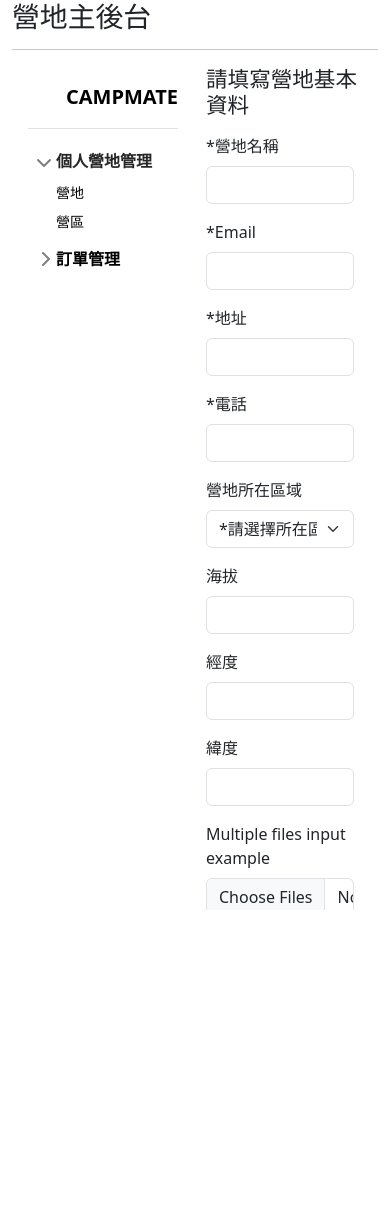
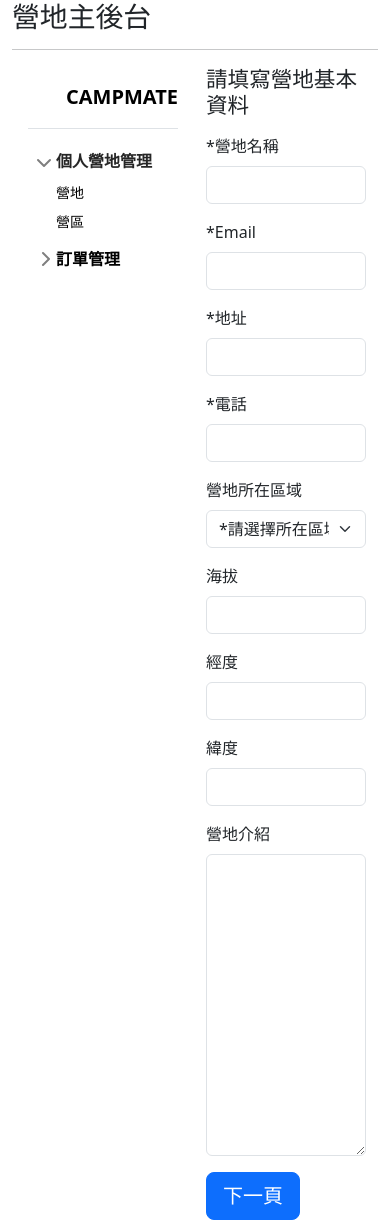
Before and after one commit to tch-robert/CampMate_Management_System, a PHP site: page /campmate/campground/create_campground_info.php in a window 390 px wide. Before the commit the page ends 910 px from the top, so only its background shows below. Run offline with PHP 8.4, Linux system fonts and the light colour scheme; some libraries are stand-ins or nearby versions.

Commit message:
2024/05/31-campground修改

```diff
--- a/campground/create_campground_info.php
+++ b/campground/create_campground_info.php
@@ -14,14 +14,33 @@
         <?php include("../css.php"); ?>
         <link rel="stylesheet" href="./style/sidebars.css">
         <script src="./style/sidebars.js"></script>
+        <style>
+
+        </style>
     </head>
 
     <body>
+    <div class="modal fade" tabindex="-1" id="infoModal">
+        <div class="modal-dialog">
+            <div class="modal-content">
+            <div class="modal-header">
+                <h5 class="modal-title">Modal title</h5>
+                <button type="button" class="btn-close" data-bs-dismiss="modal" aria-label="Close"></button>
+            </div>
+            <div class="modal-body">
+                <p id="infoMessage"></p>
+            </div>
+            <div class="modal-footer">
+                <button type="button" class="btn btn-primary" data-bs-dismiss="modal">確認</button>
+            </div>
+            </div>
+        </div>
+        </div>
         <div class="container">
         <h1>營地主後台</h1>
         <hr>
-        <main class="d-flex ">
-            <div class="p-3" style="width: 280px;">
+        <div class="d-flex">
+            <div class="sidebar p-3" style="width: 280px;">
                 <a href="#" class="d-flex align-items-center pb-3 mb-3 link-body-emphasis text-decoration-none border-bottom">
                 <svg class="bi pe-none me-2" width="30" height="24"><use xlink:href="#bootstrap"></use></svg>
                 <span class="fs-5 fw-semibold">CAMPMATE</span>
@@ -33,7 +52,7 @@
                     </button>
                     <div class="collapse show" id="home-collapse" >
                     <ul class="btn-toggle-nav list-unstyled fw-normal pb-1 small">
-                        <li><a href="#" class="link-body-emphasis d-inline-flex text-decoration-none rounded">營地</a></li>
+                        <li><a href="create_campground_info.php" class="link-body-emphasis d-inline-flex text-decoration-none rounded">營地</a></li>
                         <li><a href="#" class="link-body-emphasis d-inline-flex text-decoration-none rounded">營區</a></li>
                     </ul>
                     </div>
@@ -55,103 +74,190 @@
 
             <div class="container">
                 <h4 class="mb-3">請填寫營地基本資料</h4>
-                <form action="" method="post">
-                <div class="row" style="margin-right: 0;">
-                    <div class="col-12">
-                    <label for="campground_name" class="form-label ">*營地名稱</label>
-                    <input type="text" class="form-control mb-3" id="campground_name" name="campground_name">
-                    </div>
 
-                    <div class="col-12">
-                    <label for="email" class="form-label">*Email</label>
-                    <input type="email" class="form-control mb-3" id="email" name="email">
-                    <div class="invalid-feedback">
-                        Please enter a valid email address for shipping updates.
-                    </div>
-                    </div>
+                <div class="row" style="" >
+                <!-- 第一頁 -->
+                        <div class="col-12 mb-3">
+                        <label for="campground_name" class="form-label ">*營地名稱</label>
+                        <input type="text" class="form-control" id="campground_name" name="campground_name">
+                        <div class="text-danger" id="error1"></div>
+                        </div>
 
-                    <div class="col-12">
-                    <label for="address" class="form-label">*地址</label>
-                    <input type="text" class="form-control mb-3" id="address" name="address">
-                    <div class="invalid-feedback">
-                        Please enter your shipping address.
-                    </div>
-                    </div>
+                        <div class="col-12 mb-3">
+                        <label for="email" class="form-label">*Email</label>
+                        <input type="email" class="form-control" id="email" name="email">
+                        <div class="text-danger" id="error2"></div>
+                        </div>
 
-                    <div class="col-12">
-                    <label for="phone" class="form-label">*電話</label>
-                    <input type="tel" class="form-control mb-3" id="phone" name="phone">
-                    <div class="invalid-feedback">
-                        Please enter your shipping address.
-                    </div>
-                    </div>
+                        <div class="col-12 mb-3">
+                        <label for="address" class="form-label">*地址</label>
+                        <input type="text" class="form-control" id="address" name="address">
+                        <div class="text-danger" id="error3"></div>
+                        </div>
 
-                    <div class="col-md-6">
-                    <label for="position" class="form-label">營地所在區域</label>
-                    <select class="form-select mb-3" id="position" name="position">
-                        <option selected>*請選擇所在區域</option>
-                        <option value="1">北部</option>
-                        <option value="2">中部</option>
-                        <option value="3">南部</option>
-                        <option value="4">東部</option>
-                    </select>
-                    <div class="invalid-feedback">
-                        Please select a valid country.
-                    </div>
-                    </div>
+                        <div class="col-12 mb-3">
+                        <label for="phone" class="form-label">*電話</label>
+                        <input type="tel" class="form-control" id="phone" name="phone">
+                        <div class="text-danger" id="error4"></div>
+                        </div>
 
-                    <div class="col-md-6">
-                        <label for="altitude" class="form-label">海拔</label>
-                        <input type="text" class="form-control mb-3" id="altitude" name="altitude">
-                        <div class="invalid-feedback">
-                            Please enter your shipping address.
+                        <div class="col-md-6 mb-3">
+                        <label for="position" class="form-label">營地所在區域</label>
+                        <select class="form-select" id="position" name="position">
+                            <option selected>*請選擇所在區域</option>
+                            <option value="北部">北部</option>
+                            <option value="中部">中部</option>
+                            <option value="南部">南部</option>
+                            <option value="東部">東部</option>
+                        </select>
+                        <div class="text-danger" id="error5"></div>
                         </div>
-                    </div>
 
-                    <div class="col-md-6">
-                    <label for="longitude" class="form-label">經度</label>
-                    <input type="text" class="form-control mb-3" id="longitude" name="longitude">
-                    <div class="invalid-feedback">
-                        Name on card is required
-                    </div>
-                    </div>
+                        <div class="col-md-6 mb-3">
+                            <label for="altitude" class="form-label">海拔</label>
+                            <input type="text" class="form-control" id="altitude" name="altitude">
+                        </div>
 
-                    <div class="col-md-6">
-                    <label for="latitude" class="form-label">緯度</label>
-                    <input type="text" class="form-control mb-3" id="latitude" name="latitude">
-                    <div class="invalid-feedback">
-                        Credit card number is required
-                    </div>
-                    </div>
+                        <div class="col-md-6 mb-3">
+                        <label for="longitude" class="form-label">經度</label>
+                        <input type="text" class="form-control" id="longitude" name="longitude">
+                        </div>
 
-                    <div class="col-12 mb-3">
-                    <label for="formFileMultiple" class="form-label">Multiple files input example</label>
-                    <input class="form-control" type="file" id="formFileMultiple" multiple>
-                    </div>
+                        <div class="col-md-6 mb-3">
+                        <label for="latitude" class="form-label">緯度</label>
+                        <input type="text" class="form-control" id="latitude" name="latitude">
+                        </div>
+
+                        <div class="col-md-12 mb-3">
+                        <label for="intorduction" class="form-label">營地介紹</label>
+                        <textarea class="form-control" id="editor" rows="12" name=intorduction></textarea>
+                        <div class="text-danger" id="error6"></div>
+                        </div>
+
+
+                        <div class="col-md-3 justify-content-end">
+                            <button class=" btn btn-primary btn-lg" id="next_page" >下一頁</button>
+                        </div>
 
                 </div>
+            </div>
+
+        </ㄎ>
+        </div>
 
 
-                <hr class="my-4">
-                <div class="text-end">
-                    <button class=" btn btn-primary btn-lg" type="submit">提交</button>
-                </div>
-                </form>
-            </div>
+        <?php include("../js.php") ?>
+        <script src="https://cdn.ckeditor.com/ckeditor5/41.4.2/classic/ckeditor.js"></script>
+        <script src="https://cdn.ckeditor.com/ckeditor5/latest/builds/ckeditor.js"></script>
 
-        </main>
-        </div>
+        <script>
+            let editor;
 
-        <script
-            src="https://cdn.jsdelivr.net/npm/@popperjs/core@2.11.8/dist/umd/popper.min.js"
-            integrity="sha384-I7E8VVD/ismYTF4hNIPjVp/Zjvgyol6VFvRkX/vR+Vc4jQkC+hVqc2pM8ODewa9r"
-            crossorigin="anonymous"
-        ></script>
+            ClassicEditor
+                .create( document.querySelector( '#editor' ) )
+                .then( newEditor => {
+                    editor = newEditor;
+                } )
+                .catch( error => {
+                    console.error( error );
+                } );
 
-        <script
-            src="https://cdn.jsdelivr.net/npm/bootstrap@5.3.2/dist/js/bootstrap.min.js"
-            integrity="sha384-BBtl+eGJRgqQAUMxJ7pMwbEyER4l1g+O15P+16Ep7Q9Q+zqX6gSbd85u4mG4QzX+"
-            crossorigin="anonymous"
-        ></script>
+
+            const next_page = document.querySelector("#next_page");
+            const campground_name = document.querySelector("#campground_name");
+            const email = document.querySelector("#email");
+            const address = document.querySelector("#address");
+            const phone = document.querySelector("#phone");
+            const position = document.querySelector("#position");
+            const altitude = document.querySelector("#altitude");
+            const longitude = document.querySelector("#longitude");
+            const latitude = document.querySelector("#latitude");
+            // const introduction = document.querySelector("#editor");
+
+            //error
+            const error1 = document.querySelector("#error1");
+            const error2 = document.querySelector("#error2");
+            const error3 = document.querySelector("#error3");
+            const error4 = document.querySelector("#error4");
+            const error5 = document.querySelector("#error5");
+            const error6 = document.querySelector("#error6");
+
+            // Modal
+            const infoModal = new bootstrap.Modal(document.getElementById('infoModal'))
+            const infoMessage = document.querySelector("#infoMessage");
+
+
+            next_page.addEventListener("click", function(){
+                console.log("click");
+                let campground_name_value= campground_name.value;
+                let email_value = email.value;
+                let address_value = address.value;
+                let phone_value = phone.value;
+                let position_value = position.value;
+                let altitude_value = altitude.value;
+                let longitude_value = longitude.value;
+                let latitude_value = latitude.value;
+                let introduction_value = editor.getData();
+                console.log(campground_name_value, introduction_value);
+                $.ajax({
+            	method: "POST",  //or GET
+            	url:  "http://localhost/campmate/campground/api/doCampgroundInfoCreate.php",
+            	dataType: "json",
+                data:{
+                    campground_name:campground_name_value,
+                    email:email_value,
+                    address:address_value,
+                    phone:phone_value,
+                    position:position_value,
+                    altitude:altitude_value,
+                    longitude:longitude_value,
+                    latitude:latitude_value,
+                    introduction: introduction_value
+                }
+            	})
+            	.done(function( response ) {
+                    error1.textContent = ""
+                    error2.textContent = ""
+                    error3.textContent = ""
+                    error4.textContent = ""
+                    error5.textContent = ""
+                    error6.textContent = ""
+                    let status=response.status;
+                    switch(status){
+                        case 1:
+                            // alert(response.message);
+                            infoMessage.textContent=response.message;
+                            infoModal.show();
+
+                            break;
+                        case 401:
+                            error1.textContent = response.message;
+                            break;
+                        case 402:
+                            error2.textContent = response.message;
+                            break;
+                        case 403:
+                            error3.textContent = response.message;
+                            break;
+                        case 404:
+                            error4.textContent = response.message;
+                            break;
+                        case 405:
+                            error5.textContent = response.message;
+                            break;
+                        case 406:
+                            error6.textContent = response.message;
+                            break;
+                    }
+
+            	}).fail(function( jqXHR, textStatus ) {
+                	console.log( "Request failed: " + textStatus );
+            	});
+
+
+            })
+
+
+        </script>
     </body>
 </html>
```
Also changed, not shown: campground/api/doCampgroundInfoCreate.php (added, +109 -0 lines), campground/campground_list.php (added, +69 -0 lines), campground/cg_img_upload.php (added, +87 -0 lines), campground/doCampgroundInfoCreate.php (deleted, +0 -103 lines), campground/doUpload.php (added).
